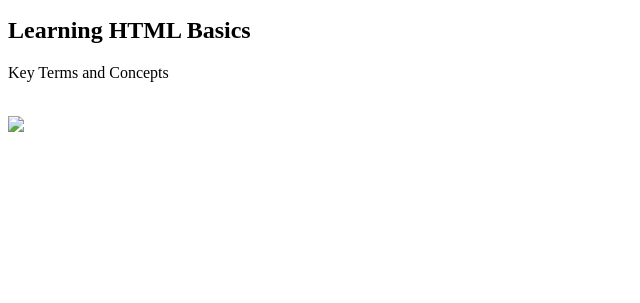
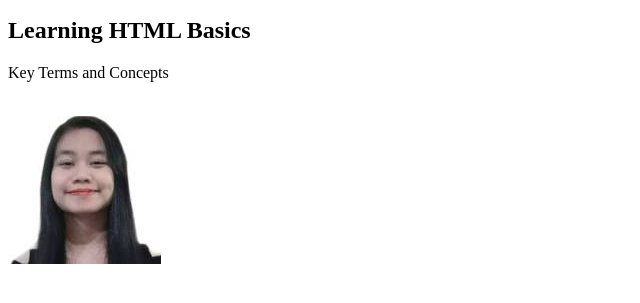
Before and after one commit to gelferrer/sample-html, a plain HTML site: page index.html in a window 1280 px wide. Shown: the part 101-404 px from the top of the page, without its empty margins (0-640 px from the left). Drawn offline with Linux system fonts and the light colour scheme; the site is published under a folder, as on GitHub Pages, so addresses that start at the root find nothing.

Commit message:
index.html

```diff
--- a/index.html
+++ b/index.html
@@ -11,7 +11,7 @@
 <h2>Learning HTML Basics</h2>
 <p>Key Terms and Concepts</p>
 <br>
-<img src="/photo.jpeg">
+<img src="photo.jpeg">
 
 </body>
 </html>
```
